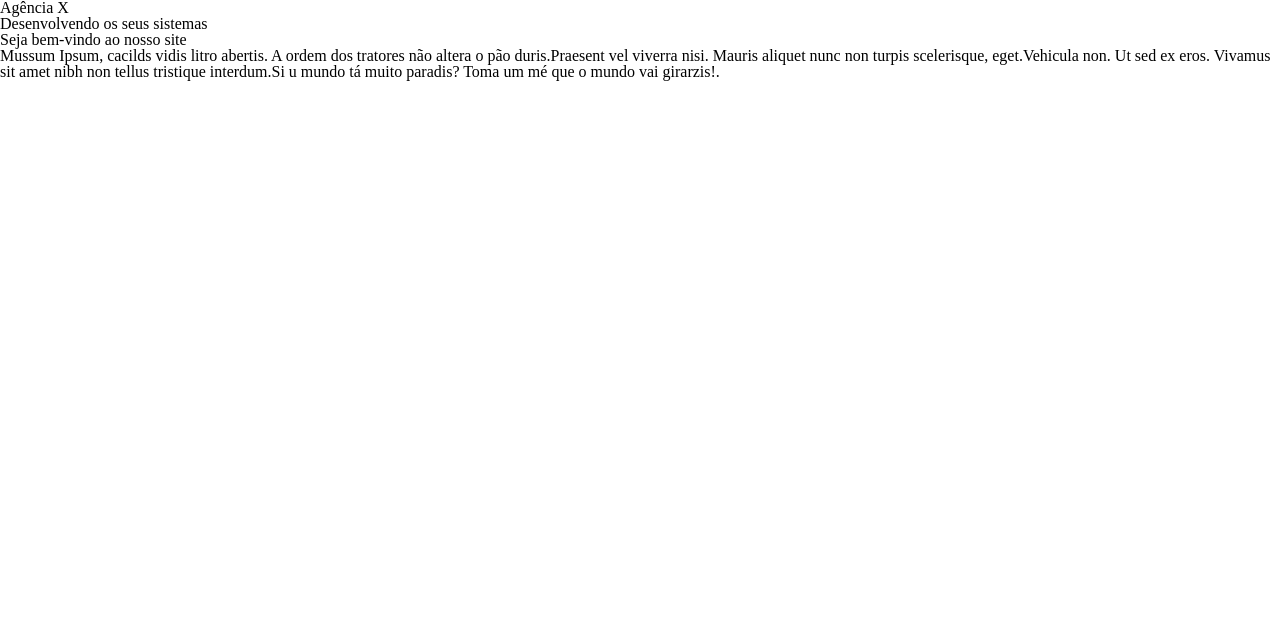
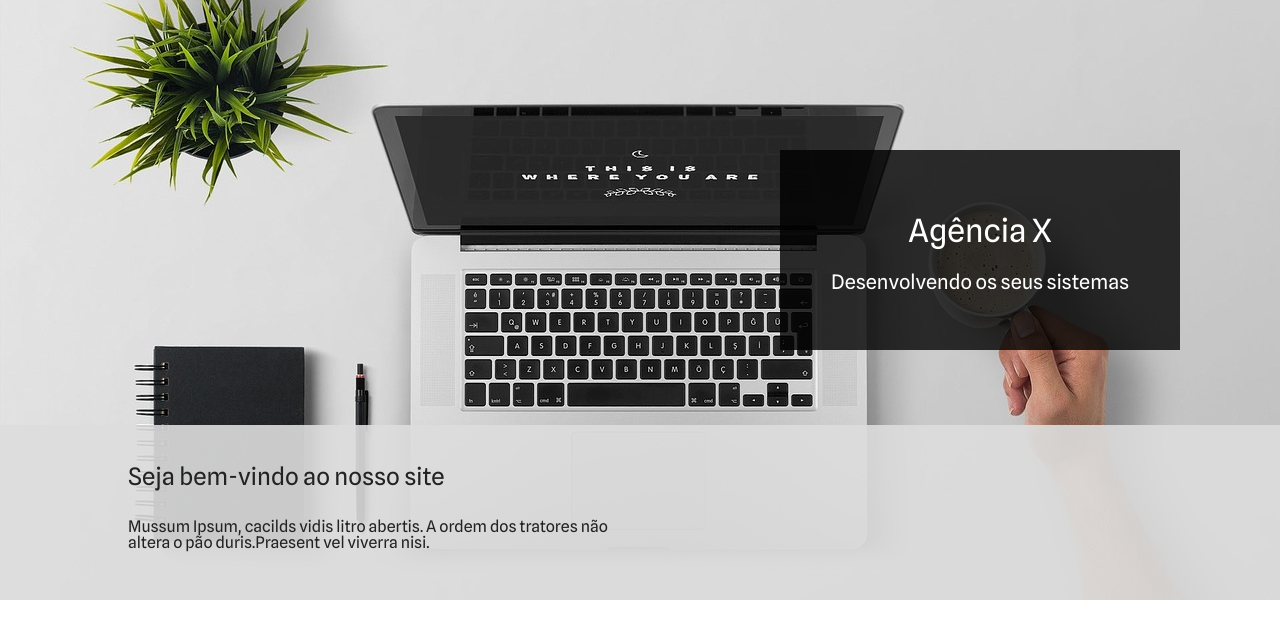
Before and after one commit to TeacherSamanthaSilva/ProjetoAgencia, a plain HTML site: page index.html in a window 1280 px wide. Drawn offline with Linux system fonts and the light colour scheme.

Commit message:
finalizando header
Nesse commit finalizei o header da agência

```diff
--- a/index.html
+++ b/index.html
@@ -10,6 +10,7 @@
     <link rel="preconnect" href="https://fonts.googleapis.com">
 <link rel="preconnect" href="https://fonts.gstatic.com" crossorigin>
 <link href="https://fonts.googleapis.com/css2?family=Spline+Sans:wght@300;400;500;600;700&display=swap" rel="stylesheet">
+<link rel="stylesheet" type="text/css" href="style.css">
     <title>Página Agência</title>
 </head>
 <body>
@@ -30,7 +31,7 @@
                     <div class="company-info-background"></div>
                     <div class="company-info-titlebox">
                         <h2>Seja bem-vindo ao nosso site</h2>
-                        <p>Mussum Ipsum, cacilds vidis litro abertis. A ordem dos tratores não altera o pão duris.Praesent vel viverra nisi. Mauris aliquet nunc non turpis scelerisque, eget.Vehicula non. Ut sed ex eros. Vivamus sit amet nibh non tellus tristique interdum.Si u mundo tá muito paradis? Toma um mé que o mundo vai girarzis!.</p>
+                        <p>Mussum Ipsum, cacilds vidis litro abertis. A ordem dos tratores não altera o pão duris.Praesent vel viverra nisi. </p>
                     </div>
                 </div>
             </div>
--- a/style.css
+++ b/style.css
@@ -10,3 +10,68 @@ body{
     background-position: center;
     position: relative;
 }
+
+.box-container {
+    width: 400px;
+    height: 200px;
+    text-align: center;
+    position: absolute;
+    right: 100px;
+    bottom: 250px;
+}
+
+.box-background {
+    width: 100%;
+    height: 100%;
+    background-color: #000;
+    opacity: .8;
+    position: relative;
+}
+
+.box-banner-title {
+    position: absolute;
+    width: 100%;
+    text-align: center;
+    top: 0;
+    color: #FFF;
+    padding-top: 65px;
+}
+
+.box-banner-title h1 {
+    font-size: 32px;
+    margin-bottom: 25px;
+}
+
+.box-banner-title p {
+    font-size: 20px;
+}
+
+.company-info-container {
+    position: absolute;
+    bottom: 0;
+    width: 100%;
+    height: 175px;
+}
+
+.company-info-background {
+    background-color: #DDD;
+    opacity: .9;
+    width: 100%;
+    height: 100%;
+}
+
+.company-info-titlebox {
+    position: absolute;
+    padding-left: 10%;
+    top: 40px;
+    width: 500px;
+}
+
+.company-info-titlebox h2, .company-info-titlebox p {
+    color: #222;
+}
+
+.company-info-titlebox h2 {
+    margin-bottom: 30px;
+    font-size: 24px;
+}
```
